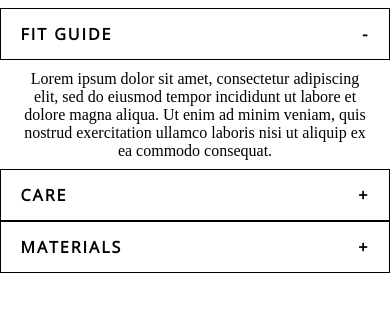
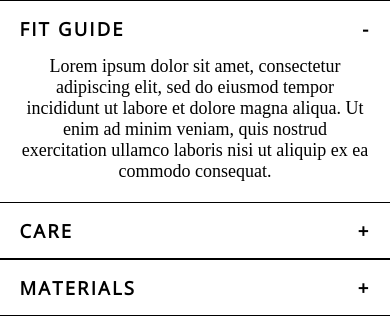
Before and after one commit to apark105/VanillaProject, a plain HTML site: page index.html in a window 390 px wide. Both pictures are taken after a click on the element "FIT GUIDE". Drawn offline with nearby package versions, Linux system fonts and the light colour scheme.

Commit message:
change styling to achieve pixel perfect

```diff
--- a/style.css
+++ b/style.css
@@ -8,23 +8,24 @@ body {
 .headers {
     width: 100%;
     height: 15%;
-    padding: 2% 0 3% 0;
+    padding: 5.25% 0 3% 0;
     display: flex;
     justify-content: center;
     flex-wrap: wrap;
 }
 
 .tab {
-    width: 18vw;
-    height: 50px;
+    width: 180px;
+    height: 37px;
     border: 1px solid black;
     display: flex;
     align-items: center;
     justify-content: center;
     cursor: pointer;
     font-weight: 700;
-    letter-spacing: 2px;
+    letter-spacing: 2.2px;
     font-family: 'Open Sans';
+    font-size: 18.5px;
 }
 
 .tabClicked {
@@ -36,7 +37,13 @@ body {
     display: none;
     width: 60%;
     text-align: center;
-    padding: 2.5% 0 2.5% 0;
+    padding: 2.9% 26% 2.5% 26%;
+    font-size: 16px;
+}
+
+.fitGuide, .care {
+    padding: 3.9% 26% 2.5% 26%;
+
 }
 
 .showInfo {
@@ -46,8 +53,8 @@ body {
 
 li {
     list-style-type: none;
-    width: 140px;
-    font-size: 3rem;
+    width: 157px;
+    font-size: 3.27rem;
     margin: 0;
     text-align: center;
 }
@@ -62,7 +69,7 @@ li > div {
     align-items: center;
     flex-direction: row;
     padding: 0;
-    line-height: 1;
+    line-height: 0.95;
 }
 
 .dash {
@@ -73,14 +80,21 @@ li > div {
 
 /* For mobile phones: */
 @media only screen and (max-width: 768px) {
+    .headers{
+        padding: 0;
+    }
     .tab {
         width: 95%;
         justify-content: space-between;
         padding: 0 5% 0;
+        height: 55px;
+        border-left: 0;
+        border-right: 0;
     }
     .tabClicked {
         color: inherit;
         background-color: inherit;
+        border-bottom: none;
     }
     .fitGuide, .care, .materials {
         width: 90%;
@@ -89,11 +103,15 @@ li > div {
         overflow: hidden;
         display: block;
         transition: max-height 0.3s ease-out;
+        font-size: 18px;
+    }
+    .percentages {
+        margin-top: 10px;
     }
     .showInfo{
         order: inherit;
         max-height: 500px;
-        padding: 2.5% 0;
+        padding-bottom: 5%;
     }
     .tab:after {
         content: '+';
```
